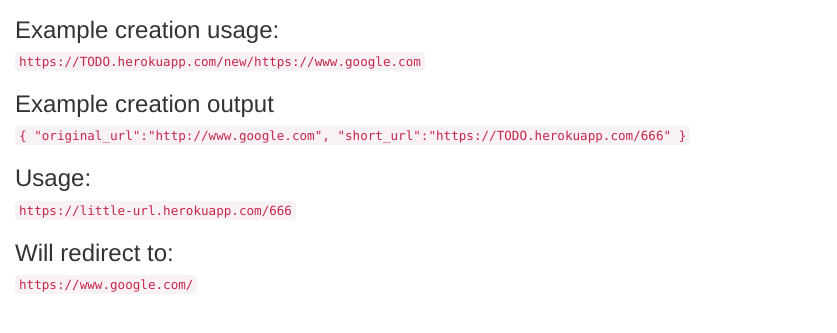
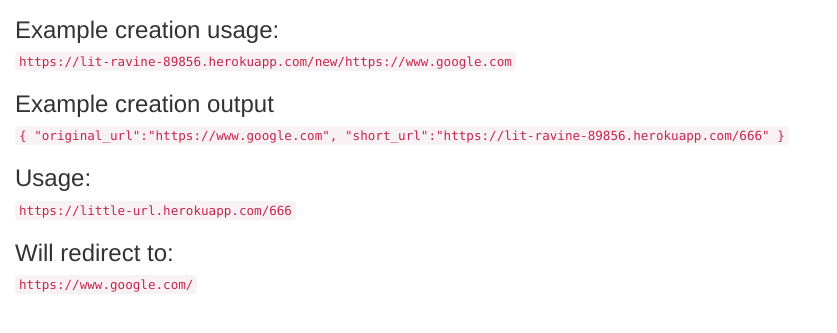
Before and after one commit to glptrst/url_shortener_microservice, a website: page public/index.html in a window 1280 px wide. Shown: the part 63-396 px from the top of the page, without its empty margins (0-837 px from the left). Drawn offline with nearby package versions, Linux system fonts and the light colour scheme.

Commit message:
Update homepage with right url in the example.

```diff
--- a/public/index.html
+++ b/public/index.html
@@ -14,15 +14,15 @@
   <div class="container-fluid">
   <h1 class="header">URL Shortener Microservice</h1>
   <h3>Example creation usage:</h3>
-  <code>https://TODO.herokuapp.com/new/https://www.google.com</code>
+  <code>https://lit-ravine-89856.herokuapp.com/new/https://www.google.com</code>
 
   <br/>
 
   <h3>Example creation output</h3>
   <code>
     {
-    "original_url":"http://www.google.com",
-    "short_url":"https://TODO.herokuapp.com/666"
+    "original_url":"https://www.google.com",
+    "short_url":"https://lit-ravine-89856.herokuapp.com/666"
     }
   </code>
 
```
